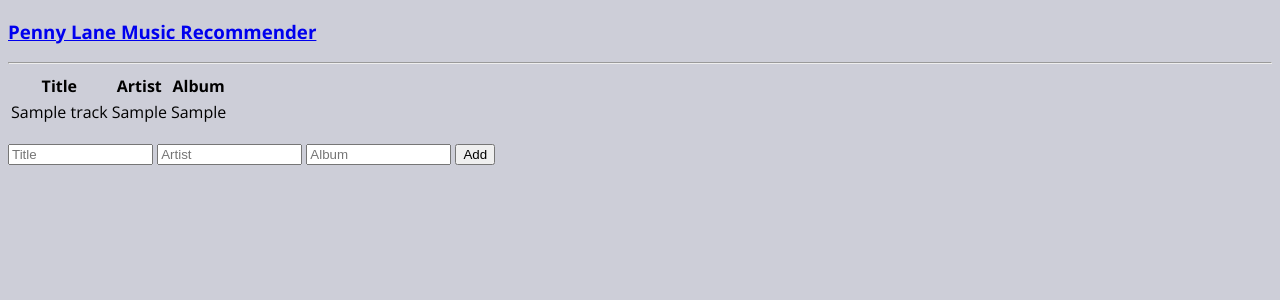
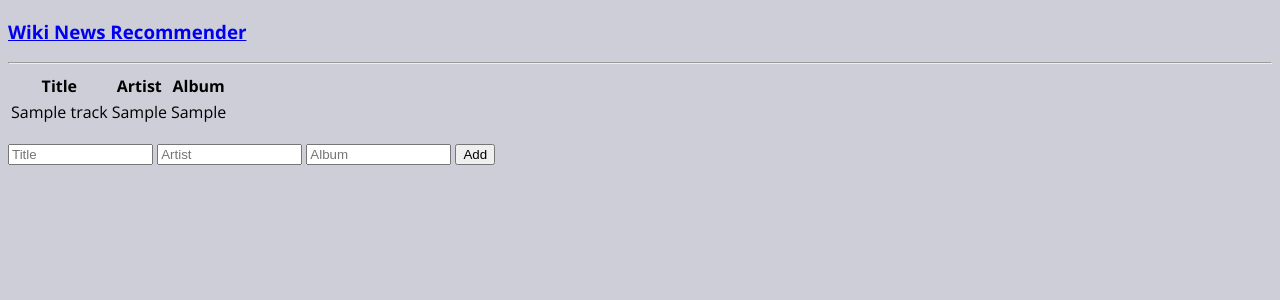
Before and after one commit to MSIA/2021-msia423-Ho-Sara-project, a Flask app: page / in a window 1280 px wide. Shown: the top 300 px of the page. Run offline with Flask 2, Linux system fonts and the light colour scheme; tables that the repository leaves empty hold one stand-in row (values such as "Sample post"); parts of the project's set-up code (start-up, migrations or seed data) failed here and were passed over.

Commit message:
minor changes, removing penny lane specifics

```diff
--- a/app/templates/error.html
+++ b/app/templates/error.html
@@ -7,7 +7,7 @@
 
 <body>
     <h3>
-         <a href = "{{ url_for('index') }}">Penny Lane Music Recommender</a>
+         <a href = "{{ url_for('index') }}">Wiki News Recommender</a>
     </h3>
 
     <div class="alert alert-danger" role="alert">
--- a/app/templates/index.html
+++ b/app/templates/index.html
@@ -7,7 +7,7 @@
 
 <body>
     <h3>
-         <a href = "{{ url_for('index') }}">Penny Lane Music Recommender</a>
+         <a href = "{{ url_for('index') }}">Wiki News Recommender</a>
     </h3>
 
     <hr/>
```
Also changed, not shown: 2 other files.
